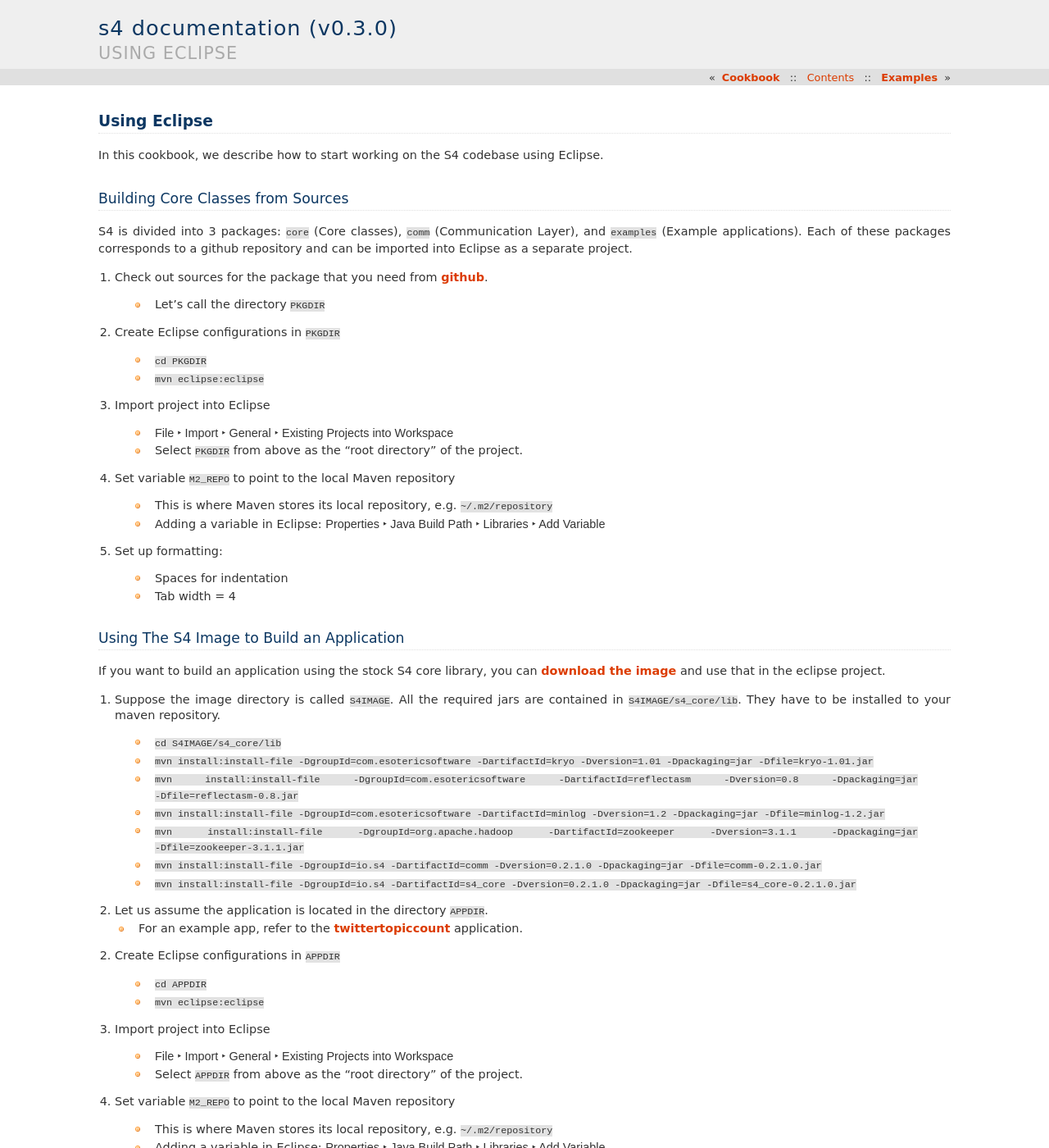
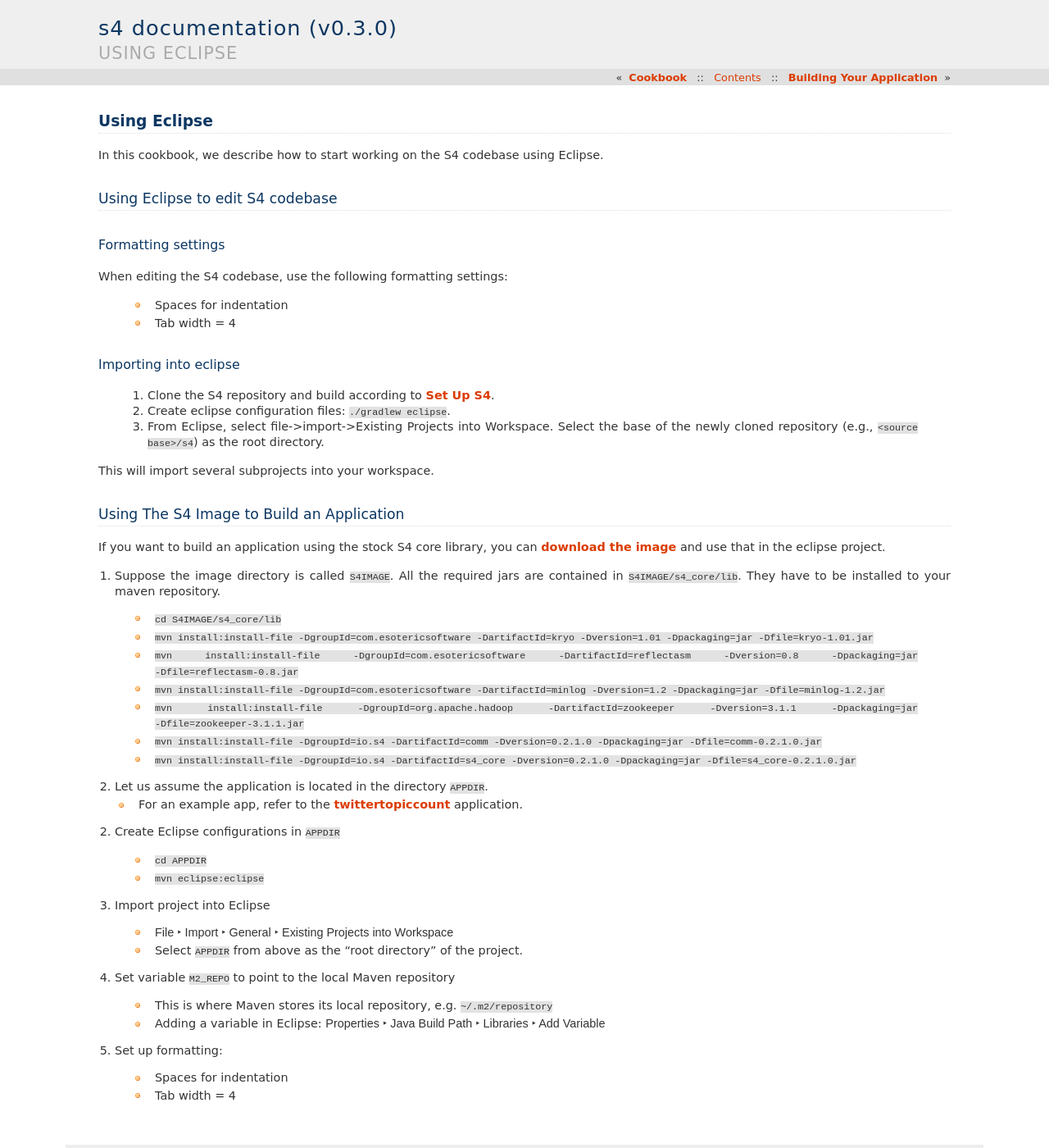
Before and after one commit to s4/docs, a Sphinx documentation site: the page built from source/cookbook/using_eclipse.rst, in a window 1280 px wide and 1400 px high. Shown: the whole window at 82% size. Built offline with Sphinx 7.4.7, drawn with Linux system fonts in a browser that asks for light colours; formulas are drawn with MathJax 3; some of the changed text lies outside the part shown.

Commit message:
more documentation changes in preparation for 0.3

````diff
--- a/source/cookbook.rst
+++ b/source/cookbook.rst
@@ -8,3 +8,4 @@ Cookbook
    :maxdepth: 2
 
    cookbook/using_eclipse
+   cookbook/building_your_application
--- a/source/cookbook/using_eclipse.rst
+++ b/source/cookbook/using_eclipse.rst
@@ -5,35 +5,25 @@ Using Eclipse
 
 In this cookbook, we describe how to start working on the S4 codebase using Eclipse.
 
-Building Core Classes from Sources
+Using Eclipse to edit S4 codebase
 ----------------------------------
 
-S4 is divided into 3 packages: ``core`` (Core classes), ``comm`` (Communication Layer), and ``examples`` (Example applications). Each of these packages corresponds to a github repository and can be imported into Eclipse as a separate project.
+Formatting settings
+^^^^^^^^^^^^^^^^^^^
 
-1. Check out sources for the package that you need from `github <https://github.com/organizations/s4>`_.
-
-  * Let's call the directory ``PKGDIR``
-
-2. Create Eclipse configurations in ``PKGDIR``
-
-  * ``cd PKGDIR``
-  * ``mvn eclipse:eclipse``
-
-3. Import project into Eclipse
-
-  * :menuselection:`File --> Import --> General --> Existing Projects into Workspace`
-  * Select ``PKGDIR`` from above as the "root directory" of the project.
-
-4. Set variable ``M2_REPO`` to point to the local Maven repository
-
-  * This is where Maven stores its local repository, e.g. ``~/.m2/repository``
-  * Adding a variable in Eclipse: :menuselection:`Properties --> Java Build Path --> Libraries --> Add Variable`
-
-5. Set up formatting:
+When editing the S4 codebase, use the following formatting settings:
 
   * Spaces for indentation
   * Tab width = 4
 
+Importing into eclipse
+^^^^^^^^^^^^^^^^^^^^^^
+
+  1. Clone the S4 repository and build according to :ref:`Set Up S4 <getting_started_set_up>`.
+  2. Create eclipse configuration files: ``./gradlew eclipse``.
+  3. From Eclipse, select file->import->Existing Projects into Workspace. Select the base of the newly cloned repository (e.g., :file:`<source base>/s4`) as the root directory.
+
+This will import several subprojects into your workspace.
 
 Using The S4 Image to Build an Application
 ------------------------------------------
--- a/source/tutorials/getting_started.rst
+++ b/source/tutorials/getting_started.rst
@@ -18,10 +18,12 @@ Set Up S4
   * ``cd <source_base>``
   * ``git clone https://github.com/s4/s4.git``
 * ``cd s4``
-* ``git checkout tags/testtag``
+* ``git checkout tags/v0.3.0``
 * ``./gradlew allImage``
 * ``cd build/s4-image/``
 * ``export S4_IMAGE=`pwd```
+
+.. _getting_started_set_up_application:
 
 Set up the Example Application
 ------------------------------
````
Also changed, not shown: other parts of source/tutorials/getting_started.rst (+1 -1 lines), source/cookbook/building_your_application.rst (added, +53 -0 lines).
